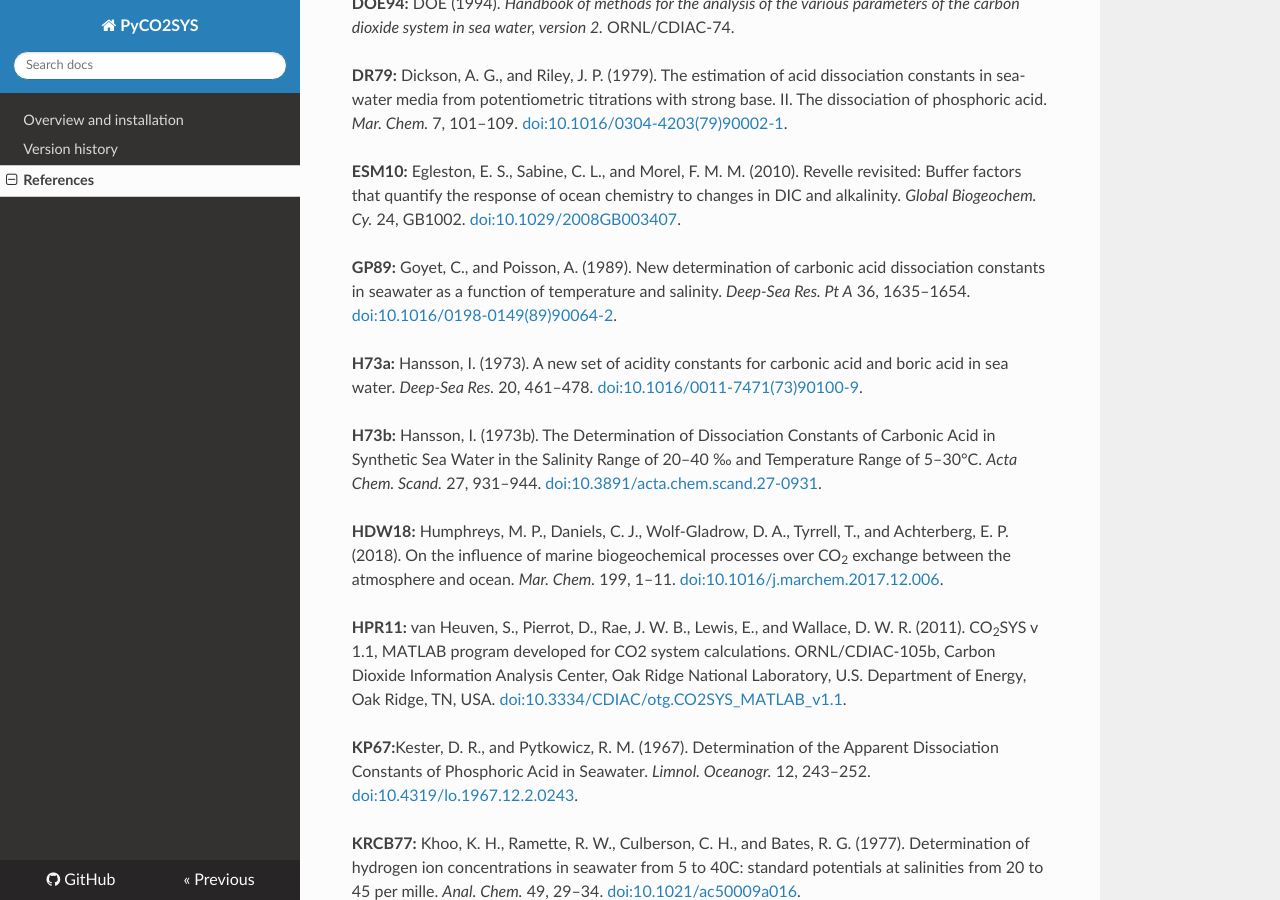
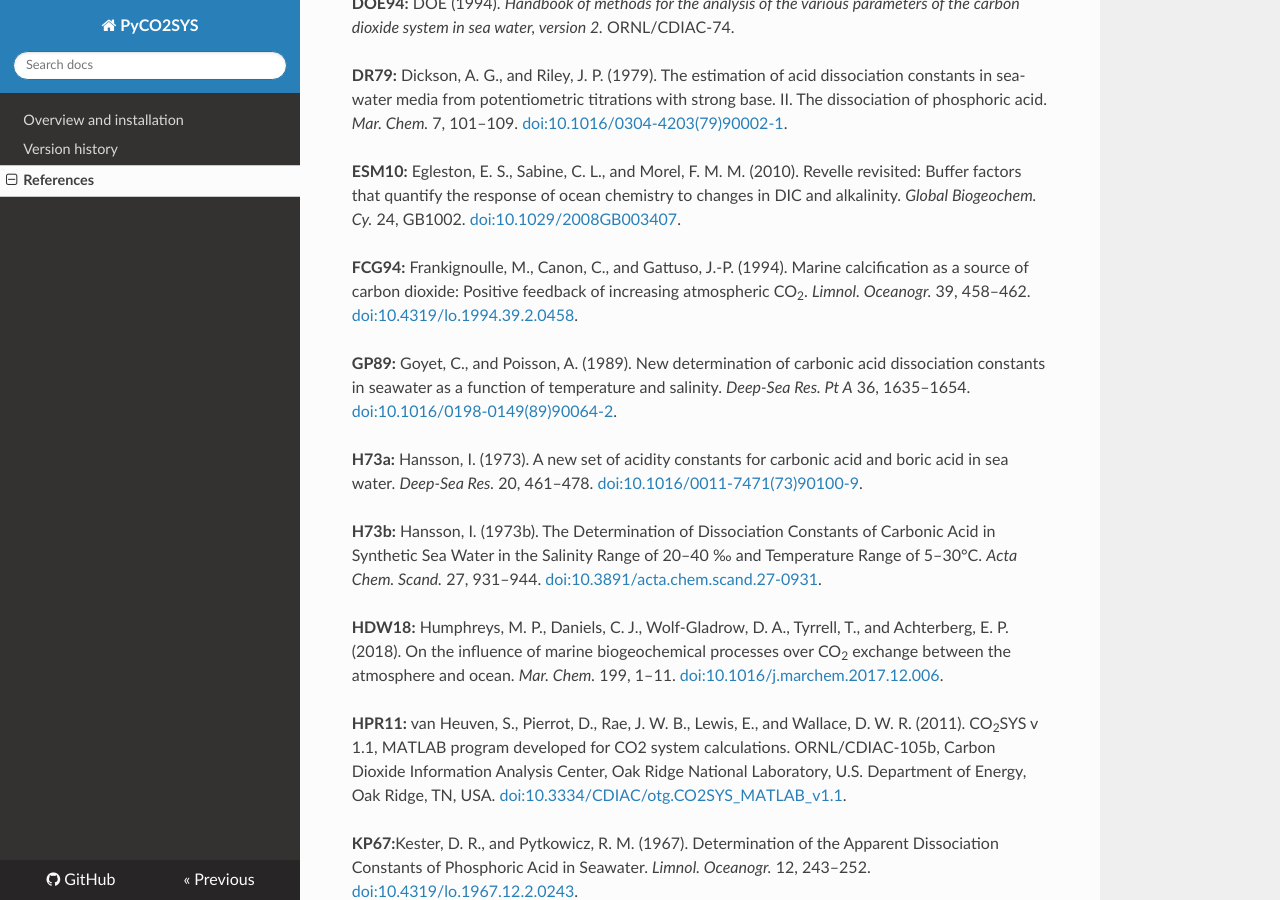
Before and after one commit to mvdh7/PyCO2SYS, an MkDocs documentation site: the page built from docs/refs.md, in a window 1280 px wide and 900 px high, scrolled down 720 px. Built offline with MkDocs 1.6.1, drawn with Linux system fonts in a browser that asks for light colours; nearby versions of some CDN libraries.

Commit message:
Add Frankignoulle et al. for psi

```diff
--- a/docs/refs.md
+++ b/docs/refs.md
@@ -17,6 +17,8 @@
 <span id='DR79'>**DR79:**</span> Dickson, A. G., and Riley, J. P. (1979). The estimation of acid dissociation constants in sea-water media from potentiometric titrations with strong base. II. The dissociation of phosphoric acid. *Mar. Chem.* 7, 101–109. <a href='https://doi.org/10.1016/0304-4203(79)90002-1'>doi:10.1016/0304-4203(79)90002-1</a>.
 
 <span id='ESM10'>**ESM10:**</span> Egleston, E. S., Sabine, C. L., and Morel, F. M. M. (2010). Revelle revisited: Buffer factors that quantify the response of ocean chemistry to changes in DIC and alkalinity. *Global Biogeochem. Cy.* 24, GB1002. [doi:10.1029/2008GB003407](https://doi.org/10.1029/2008GB003407).
+
+<span id='FCG94'>**FCG94:**</span> Frankignoulle, M., Canon, C., and Gattuso, J.-P. (1994). Marine calcification as a source of carbon dioxide: Positive feedback of increasing atmospheric CO<sub>2</sub>. *Limnol. Oceanogr.* 39, 458–462. [doi:10.4319/lo.1994.39.2.0458](https://doi.org/10.4319/lo.1994.39.2.0458).
 
 <span id='GP89'>**GP89:**</span> Goyet, C., and Poisson, A. (1989). New determination of carbonic acid dissociation constants in seawater as a function of temperature and salinity. *Deep-Sea Res. Pt A* 36, 1635–1654. <a href='https://doi.org/10.1016/0198-0149(89)90064-2'>doi:10.1016/0198-0149(89)90064-2</a>.
 
```
